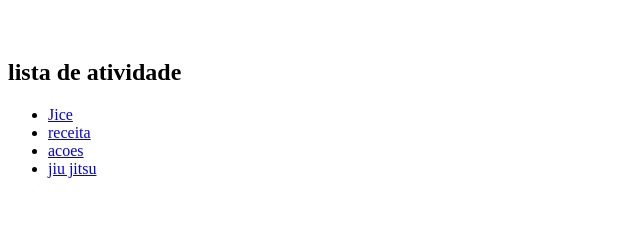
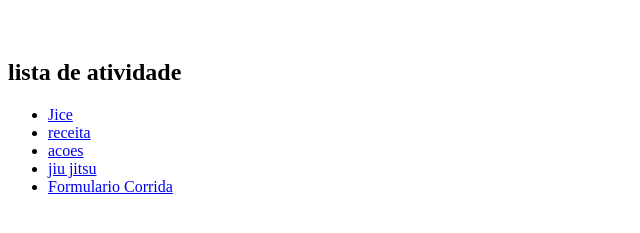
Before and after one commit to PaulaBGomes/Atividades, a plain HTML site: page index.html in a window 1280 px wide. Shown: the part 59-292 px from the top of the page, without its empty margins (0-640 px from the left). Drawn offline with Linux system fonts and the light colour scheme.

Commit message:
Update index.html

```diff
--- a/index.html
+++ b/index.html
@@ -14,6 +14,7 @@
     <li><a href="receita.html"> receita</a></li>
     <li><a href="acoes (1).html"> acoes</a></li>
     <li><a href="Jiu Jitsu (1).html">jiu jitsu</a></li>
+    <li><a href="formulario corrida.html"> Formulario Corrida</a></li>
     </ul>
 </body>
 </html>
```
